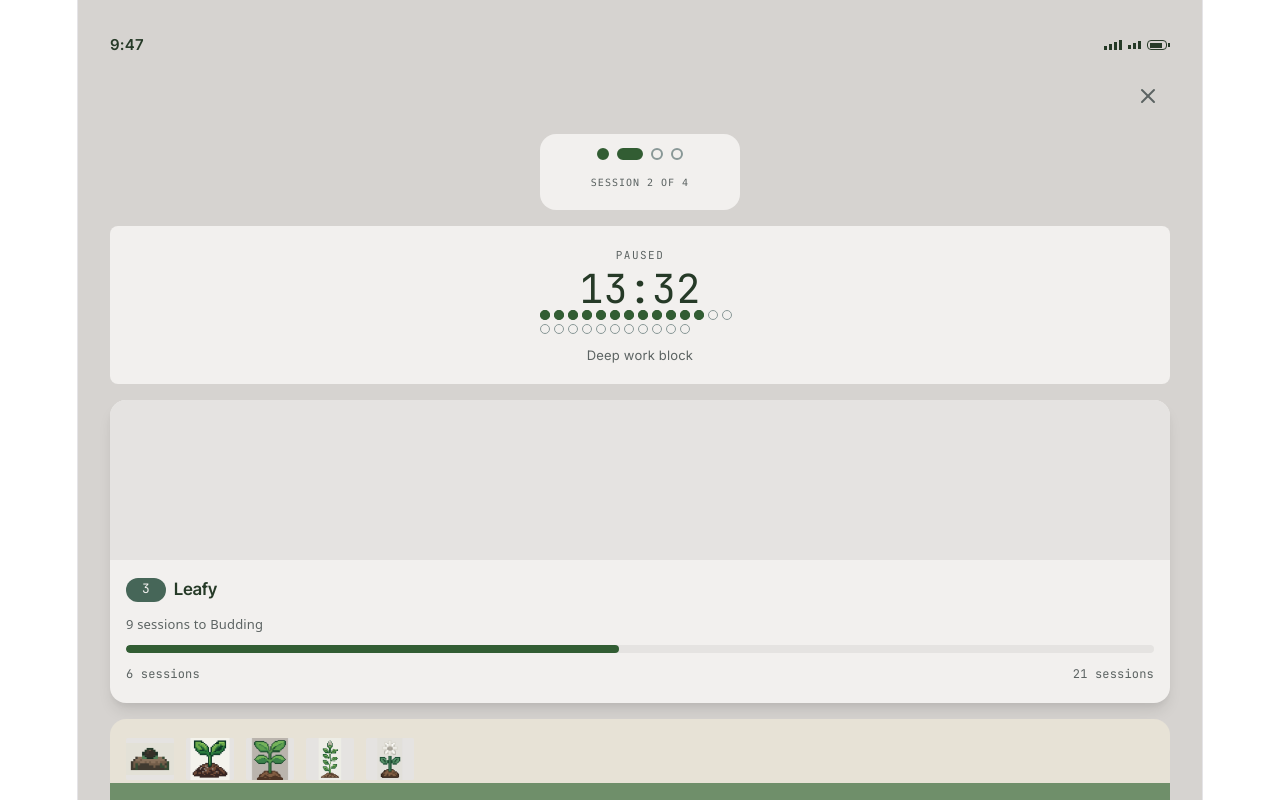
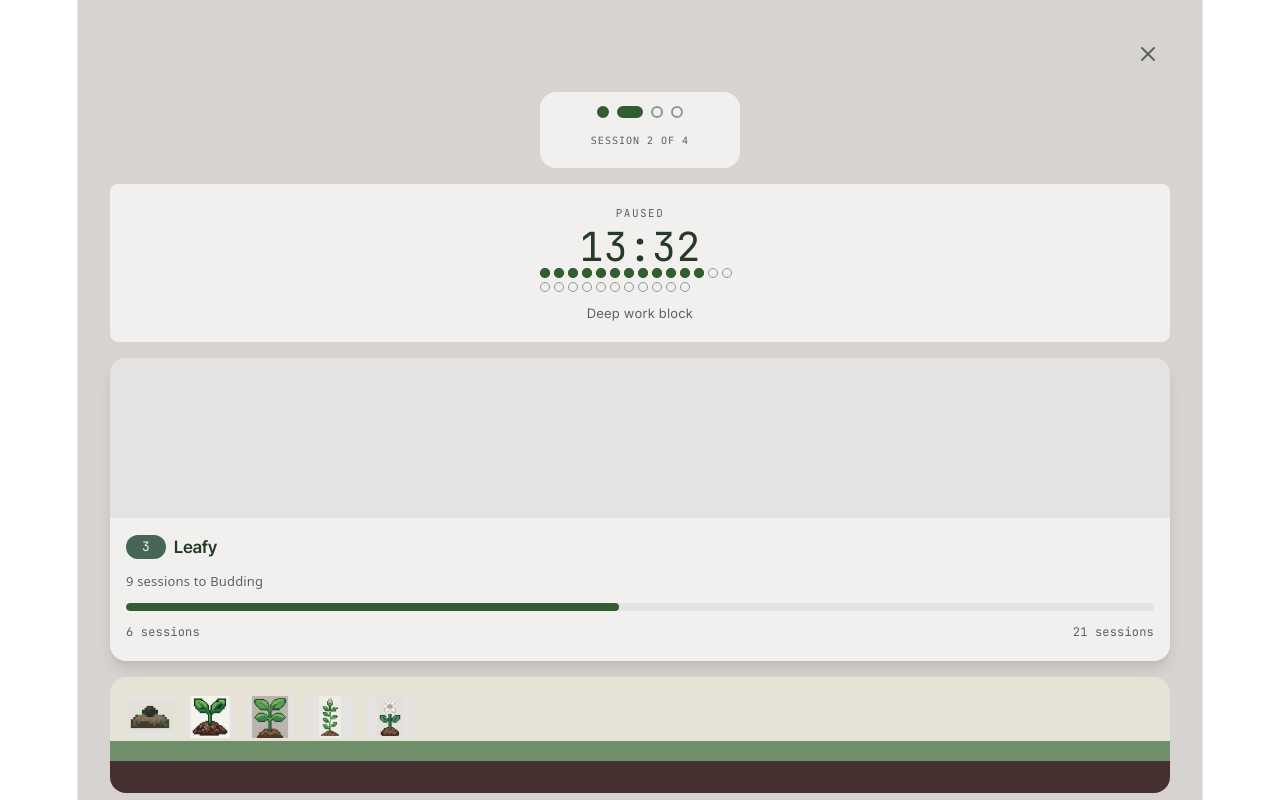
Before and after one commit to ihsanrabb/just-todo, a React (Vite) app: page /focus-timer in a window 1280 px wide. Shown: the top 800 px of the page. Built offline with nearby package versions, Linux system fonts and the light colour scheme.

Commit message:
refactor(ui): remove StatusBar usage from focus timer, settings, and landing pages

```diff
--- a/src/pages/FocusTimerPage.tsx
+++ b/src/pages/FocusTimerPage.tsx
@@ -5,7 +5,6 @@ import {
   CycleIndicator,
   GardenStrip,
   Icon,
-  StatusBar,
   TimerDisplay,
   WakeLockPill,
 } from '../components/ui'
@@ -17,7 +16,6 @@ type FocusTimerAction = {
 
 type FocusTimerState = {
   modifierClass: string
-  statusBarTime: string
   wakeLockLabel: string | null
   cycle: { current: number; total: number; longBreak?: boolean }
   timer: {
@@ -40,7 +38,6 @@ type FocusTimerState = {
 const STATES = {
   workRunning: {
     modifierClass: '',
-    statusBarTime: '9:41',
     wakeLockLabel: 'Screen staying on',
     cycle: { current: 2, total: 4 },
     timer: {
@@ -61,7 +58,6 @@ const STATES = {
   },
   paused: {
     modifierClass: 'focus-timer--paused',
-    statusBarTime: '9:47',
     wakeLockLabel: null,
     cycle: { current: 2, total: 4 },
     timer: {
@@ -85,7 +81,6 @@ const STATES = {
   },
   shortBreakRunning: {
     modifierClass: 'focus-timer--short-break',
-    statusBarTime: '10:16',
     wakeLockLabel: 'Screen staying on',
     cycle: { current: 2, total: 4 },
     timer: {
@@ -106,7 +101,6 @@ const STATES = {
   },
   workComplete: {
     modifierClass: 'focus-timer--work-complete',
-    statusBarTime: '10:21',
     wakeLockLabel: null,
     cycle: { current: 3, total: 4 },
     timer: {
@@ -130,7 +124,6 @@ const STATES = {
   },
   breakComplete: {
     modifierClass: 'focus-timer--break-complete',
-    statusBarTime: '10:26',
     wakeLockLabel: null,
     cycle: { current: 3, total: 4 },
     timer: {
@@ -163,7 +156,6 @@ export default function FocusTimerPage() {
 
   return (
     <div className={rootClassName}>
-      <StatusBar time={DUMMY_STATE.statusBarTime} />
       <div className="focus-timer__header">
         {DUMMY_STATE.wakeLockLabel ? (
           <WakeLockPill label={DUMMY_STATE.wakeLockLabel} />
--- a/src/pages/LandingPage.tsx
+++ b/src/pages/LandingPage.tsx
@@ -1,5 +1,5 @@
 import { useNavigate } from 'react-router'
-import { Button, GardenStrip, StatusBar } from '../components/ui'
+import { Button, GardenStrip } from '../components/ui'
 import './LandingPage.css'
 
 export default function LandingPage() {
@@ -7,7 +7,6 @@ export default function LandingPage() {
 
   return (
     <div className="landing">
-      <StatusBar />
       <main className="landing__main">
         <div className="landing__hero">
           <GardenStrip />
--- a/src/pages/SettingsPage.tsx
+++ b/src/pages/SettingsPage.tsx
@@ -7,7 +7,6 @@ import {
   Dialog,
   EmptyState,
   Icon,
-  StatusBar,
 } from '../components/ui'
 
 const CATEGORIES: { label: string; color: CategoryColor; count: number }[] = [
@@ -99,7 +98,6 @@ export default function SettingsPage() {
 
   return (
     <div className="settings">
-      <StatusBar />
       <AppHeader
         variant="settings"
         title="Settings"
```
